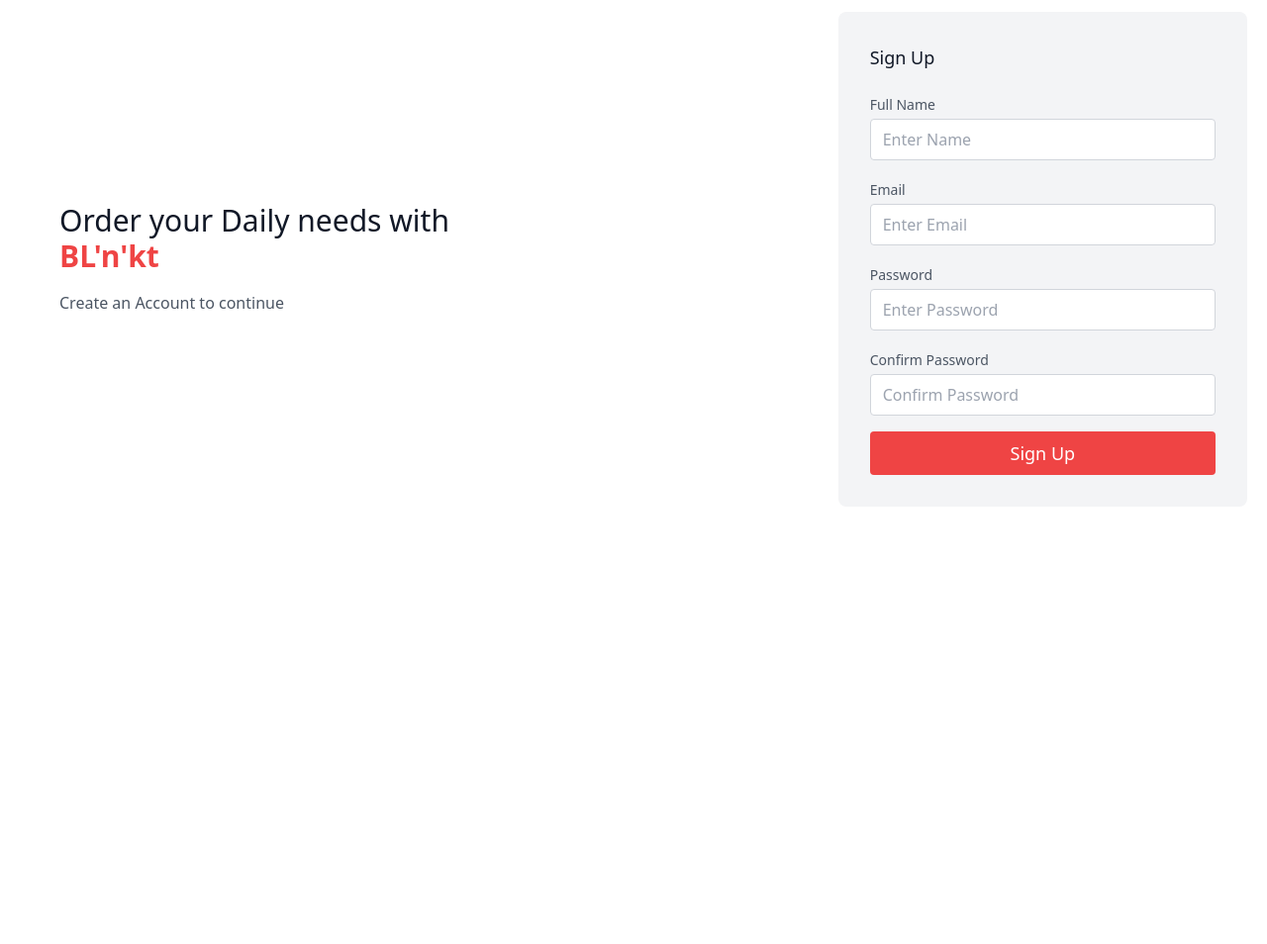
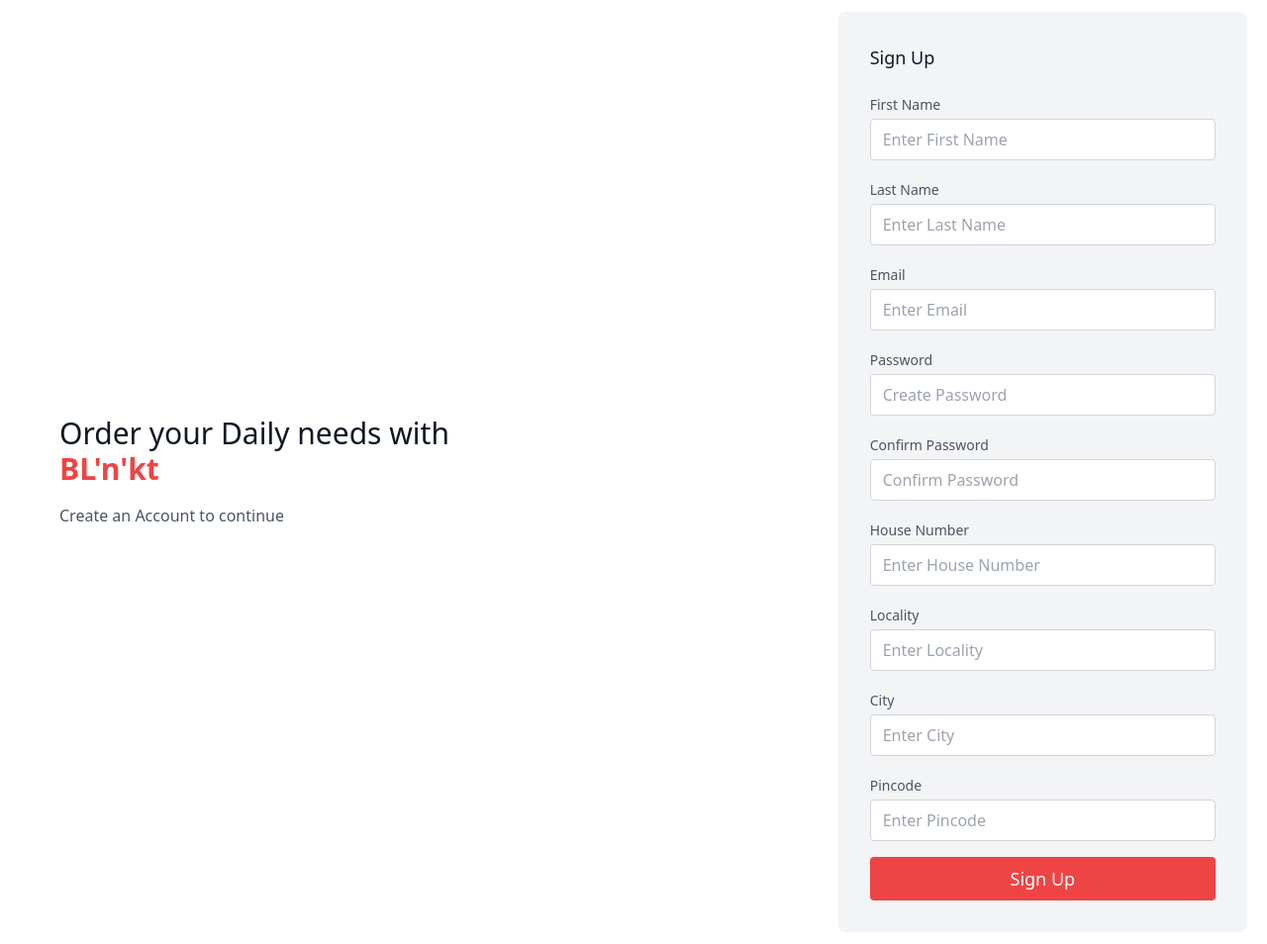
Before and after one commit to madhava20217/Online-Shopping-Portal, a Flask app: page /signup in a window 1280 px wide. Shown: the part 80-1034 px from the top of the page at 99% size. Before the commit the page ends 560 px from the top, so only its background shows below. Run offline with Flask 2, Linux system fonts and the light colour scheme; some libraries are stand-ins or nearby versions.

Commit message:
before adding signup functionality
Co-authored-by: AbhimanyuBhatnagar <AbhimanyuBhatnagar@users.noreply.github.com>
Co-authored-by: Ritika Nagar <Ritika-Nagar@users.noreply.github.com>
Co-authored-by: atyant20039 <atyant20039@users.noreply.github.com>

```diff
--- a/Application/website/auth.py
+++ b/Application/website/auth.py
@@ -19,19 +19,7 @@ def login():
         email = request.form.get('email')
         password = request.form.get('password1')
 
-        ## query to find user by email
-        # user = User.query.filter_by(email = email).first()
-        # if user:
-            ## if user email exists in the database
-            # if check_password_hash(user.password, password):
-            #     flash("Logged in successfully!", category='success')
-            #     login_user(user, remember=True)
-            #     return redirect(url_for('views.home'))
-            # else:
-                ## incorrect password
-        # else:
-            ## email doesn't exist
-
+        #try-except block for uninitialised variable
         try:
             mydb
         except NameError as e:
@@ -67,3 +55,5 @@ def connect_db():
                                 user = "root",
                                 password = "Madhava2207",
                                 database = "online_shopping")
+
+    return mydb
--- a/Application/website/templates/Base.html
+++ b/Application/website/templates/Base.html
@@ -78,7 +78,7 @@
             </button>
           </a>
 
-          <a class="mr-5" id="login" href="/login">
+          <a class="mr-5" id="cart" href="/cart">
             <button
               class="inline-flex items-center text-red-500 bg-white-100 border-solid border-2 border-red-500 py-2 px-5 focus:outline-none hover:bg-red-600 border-red-600 hover:text-white rounded transition duration-200 font-semibold mt-4 md:mt-4"
             >
@@ -86,7 +86,7 @@
             </button>
           </a>
 
-          <a class="mr-5" id="logout" href="/login">
+          <a class="mr-5" id="logout" href="/">
             <button
               class="inline-flex items-center text-red-500 bg-white-100 border-solid border-2 border-red-500 py-2 px-5 focus:outline-none hover:bg-red-600 border-red-600 hover:text-white rounded transition duration-200 font-semibold mt-4 md:mt-4"
             >
--- a/Application/website/templates/Login.html
+++ b/Application/website/templates/Login.html
@@ -14,7 +14,9 @@
             >Email</label
           >
           <input
+            required
             type="email"
+            maxlenght="50"
             id="email"
             name="email"
             placeholder="Enter Email"
@@ -26,7 +28,9 @@
             >Password</label
           >
           <input
+            required
             type="password"
+            maxlength="30"
             id="password1"
             name="password1"
             placeholder="Enter Password"
--- a/Application/website/templates/Signup.html
+++ b/Application/website/templates/Signup.html
@@ -17,51 +17,131 @@ content %}
         <h2 class="text-gray-900 text-lg font-medium title-font mb-5">
           Sign Up
         </h2>
-        <div class="relative mb-4">
-          <label for="full-name" class="leading-7 text-sm text-gray-600"
-            >Full Name</label
+        <div class="mb-4">
+          <label for="first-name" class="leading-7 text-sm text-gray-600"
+            >First Name</label
           >
           <input
+            required
             type="text"
-            id="fullname"
-            name="fullname"
-            placeholder="Enter Name"
+            id="firstname"
+            name="firstname"
+            placeholder="Enter First Name"
+            maxlength="30"
             class="w-full bg-white rounded border border-gray-300 focus:border-red-500 focus:ring-2 focus:ring-red-200 text-base outline-none text-gray-700 py-1 px-3 leading-8 transition-colors duration-200 ease-in-out"
           />
         </div>
-        <div class="relative mb-4">
+        <div class="mb-4">
+          <label for="last-name" class="leading-7 text-sm text-gray-600"
+            >Last Name</label
+          >
+          <input
+            required
+            type="text"
+            id="lastname"
+            name="lastname"
+            placeholder="Enter Last Name"
+            maxlength="30"
+            class="w-full bg-white rounded border border-gray-300 focus:border-red-500 focus:ring-2 focus:ring-red-200 text-base outline-none text-gray-700 py-1 px-3 leading-8 transition-colors duration-200 ease-in-out"
+          />
+        </div>
+        <div class="mb-4">
           <label for="email" class="leading-7 text-sm text-gray-600"
             >Email</label
           >
           <input
+            required
             type="email"
+            maxlenght="50"
             id="email"
             name="email"
             placeholder="Enter Email"
             class="w-full bg-white rounded border border-gray-300 focus:border-red-500 focus:ring-2 focus:ring-red-200 text-base outline-none text-gray-700 py-1 px-3 leading-8 transition-colors duration-200 ease-in-out"
           />
         </div>
-        <div class="relative mb-4">
+        <div class="mb-4">
           <label for="password1" class="leading-7 text-sm text-gray-600"
             >Password</label
           >
           <input
+            required
             type="password"
+            maxlength="30"
             id="password1"
             name="password1"
-            placeholder="Enter Password"
+            placeholder="Create Password"
             class="w-full bg-white rounded border border-gray-300 focus:border-red-500 focus:ring-2 focus:ring-red-200 text-base outline-none text-gray-700 py-1 px-3 leading-8 transition-colors duration-200 ease-in-out"
           />
         </div>
-        <div class="relative mb-4">
+        <div class="mb-4">
           <label for="password2" class="leading-7 text-sm text-gray-600"
             >Confirm Password</label
           >
           <input
+            required
             type="password"
+            maxlength="30"
             id="password2"
             name="password2"
             placeholder="Confirm Password"
+            class="w-full bg-white rounded border border-gray-300 focus:border-red-500 focus:ring-2 focus:ring-red-200 text-base outline-none text-gray-700 py-1 px-3 leading-8 transition-colors duration-200 ease-in-out"
+          />
+        </div>
+        <div class="mb-4">
+          <label for="password2" class="leading-7 text-sm text-gray-600"
+            >House Number</label
+          >
+          <input
+            required
+            type="number"
+            min="0"
+            max="999999999999999999999999999999"
+            id="houseno"
+            name="houseno"
+            placeholder="Enter House Number"
+            class="w-full bg-white rounded border border-gray-300 focus:border-red-500 focus:ring-2 focus:ring-red-200 text-base outline-none text-gray-700 py-1 px-3 leading-8 transition-colors duration-200 ease-in-out"
+          />
+        </div>
+        <div class="mb-4">
+          <label for="password2" class="leading-7 text-sm text-gray-600"
+            >Locality</label
+          >
+          <input
+            required
+            type="text"
+            maxlength="30"
+            id="locality"
+            name="locality"
+            placeholder="Enter Locality"
+            class="w-full bg-white rounded border border-gray-300 focus:border-red-500 focus:ring-2 focus:ring-red-200 text-base outline-none text-gray-700 py-1 px-3 leading-8 transition-colors duration-200 ease-in-out"
+          />
+        </div>
+        <div class="mb-4">
+          <label for="password2" class="leading-7 text-sm text-gray-600"
+            >City</label
+          >
+          <input
+            required
+            type="text"
+            maxlength="30"
+            id="city"
+            name="city"
+            placeholder="Enter City"
+            class="w-full bg-white rounded border border-gray-300 focus:border-red-500 focus:ring-2 focus:ring-red-200 text-base outline-none text-gray-700 py-1 px-3 leading-8 transition-colors duration-200 ease-in-out"
+          />
+        </div>
+        <div class="mb-4">
+          <label for="password2" class="leading-7 text-sm text-gray-600"
+            >Pincode</label
+          >
+          <input
+            required
+            type="number"
+            min="0"
+            max="999999"
+            id="pincode"
+            name="pincode"
+            placeholder="Enter Pincode"
             class="w-full bg-white rounded border border-gray-300 focus:border-red-500 focus:ring-2 focus:ring-red-200 text-base outline-none text-gray-700 py-1 px-3 leading-8 transition-colors duration-200 ease-in-out"
           />
         </div>
```
Also changed, not shown: 1 other file.
